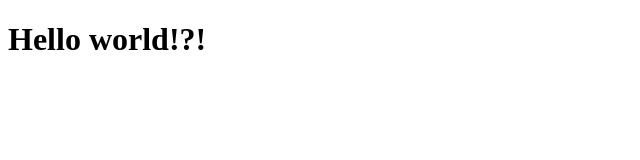
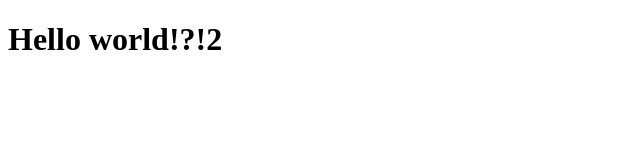
Before and after one commit to seyiidowu/my-app, a plain HTML site: page index.html in a window 1280 px wide. Shown: the full height of the page, 0-640 px from the left. Drawn offline with Linux system fonts and the light colour scheme.

Commit message:
add more text

```diff
--- a/index.html
+++ b/index.html
@@ -6,6 +6,6 @@
     <title>Document</title>
 </head>
 <body>
-   <h1>Hello world!?!</h1>
+   <h1>Hello world!?!2</h1>
 </body>
 </html>
```
